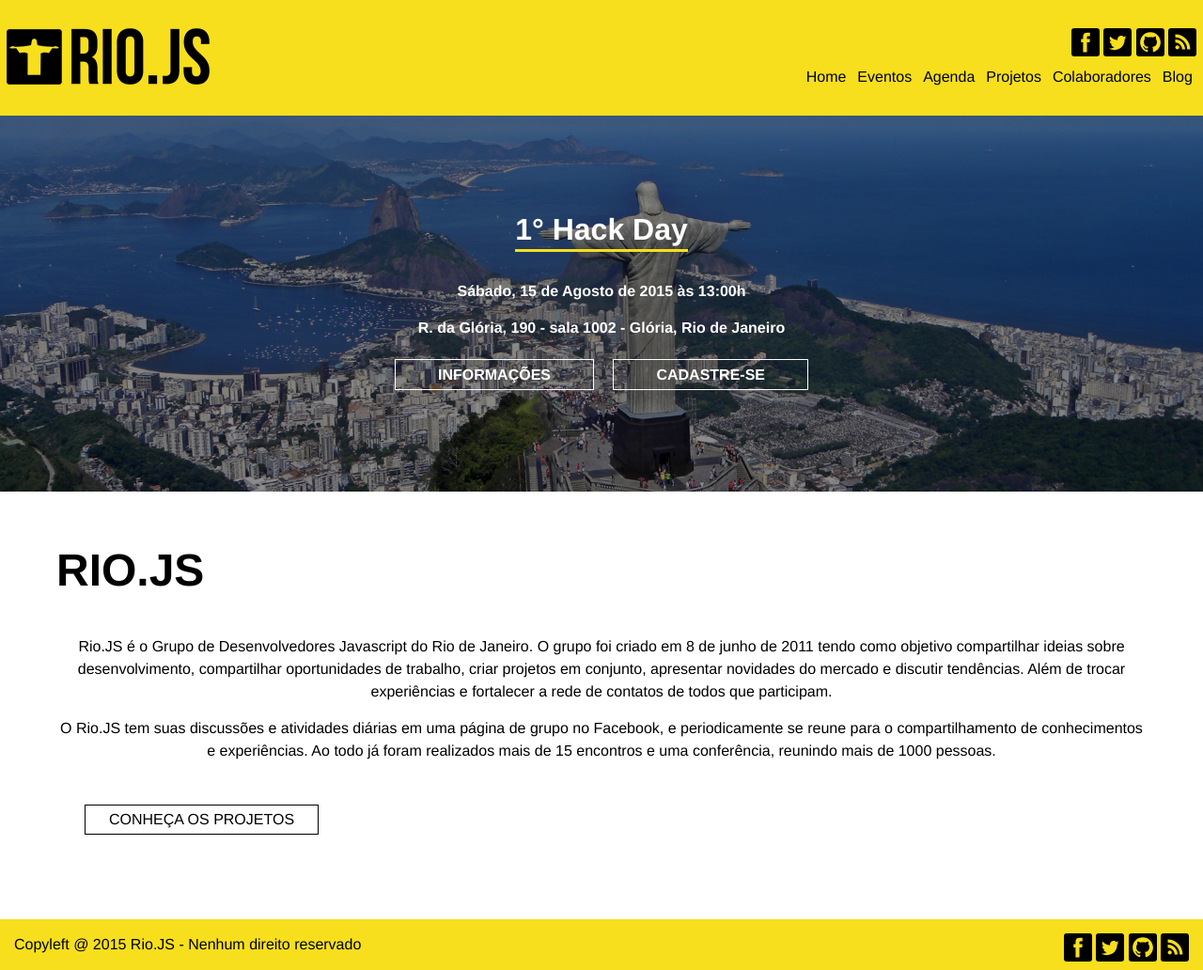
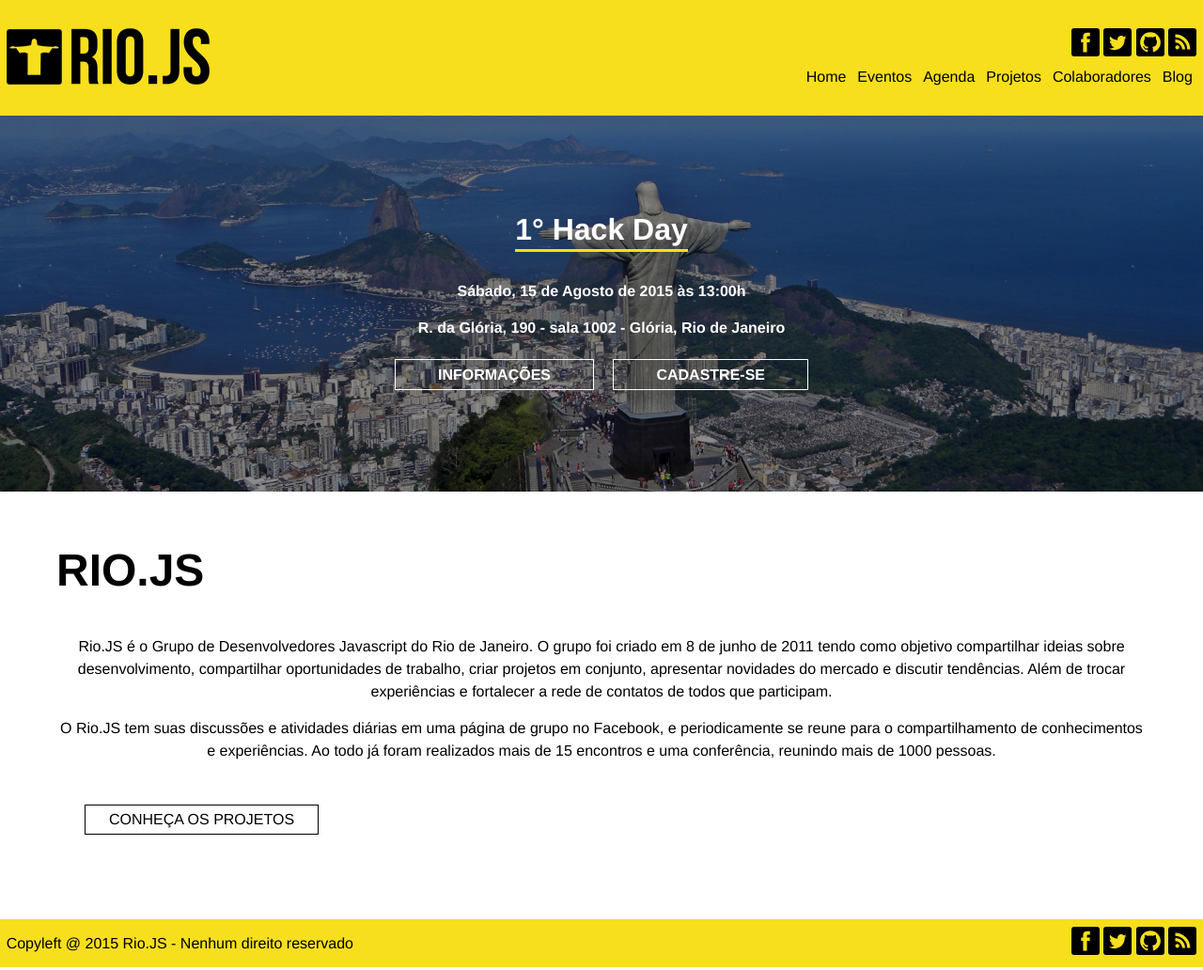
Before and after one commit to riojs-org/blog, a Jekyll site: the page built from index.html, in a window 1280 px wide. Shown: the whole page at 94% size. Built offline with Jekyll 4.4.1, drawn with Linux system fonts in a browser that asks for light colours.

Commit message:
footer updated

```diff
--- a/_includes/footer.html
+++ b/_includes/footer.html
@@ -1,7 +1,11 @@
 	<footer>
 		<div class="container">
-			<p>Copyleft @ 2015 Rio.JS - Nenhum direito reservado</p>
-			{% include social.html %}
+			<small class="footer-copyleft">
+				Copyleft @ 2015 Rio.JS - Nenhum direito reservado
+			</small>
+			<div class="footer-social">
+				{% include social.html %}
+			</div>
 		</div>
 	</footer>
 
--- a/assets/css/_layout.sass
+++ b/assets/css/_layout.sass
@@ -61,7 +61,6 @@ header
 		@include justify(center)
 
 header .social
-	right: $margin
 	z-index: 2
 	@media screen and (max-width: 715px)
 		display: none
@@ -102,7 +101,7 @@ header .social
 .social
 	position: absolute
 	top: 0
-	right: 0
+	right: $margin
 
 .social li
 	display: inline-block
@@ -198,4 +197,25 @@ header .social
 // Footer ----------------------------------------------------------------------------------------
 footer
 	background: $yellow
-	padding: $spacing-unit/2
+	padding: $spacing-unit/4 0
+
+.footer-copyleft
+	@include col(8)
+	@include flex
+	@include vertical-align(middle)
+	@media screen and (max-width: 620px)
+		@include col(12)
+		@include justify(center)
+		margin-bottom: $spacing-unit/2
+		margin-top: $spacing-unit/2
+
+.footer-social
+	@include col(4)
+	text-align: right
+	@media screen and (max-width: 620px)
+		@include col(12)
+		text-align: center
+
+.footer-social .social
+	position: relative
+	right: 0
```
